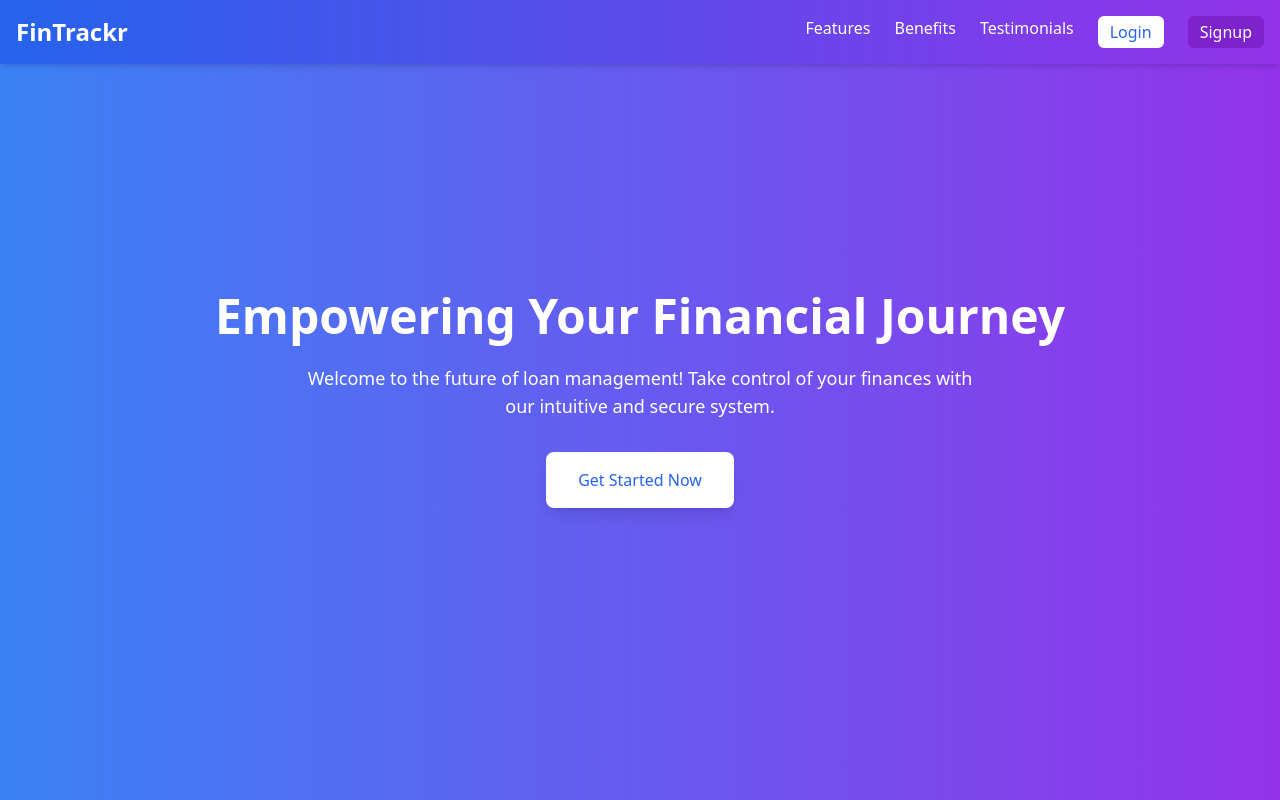
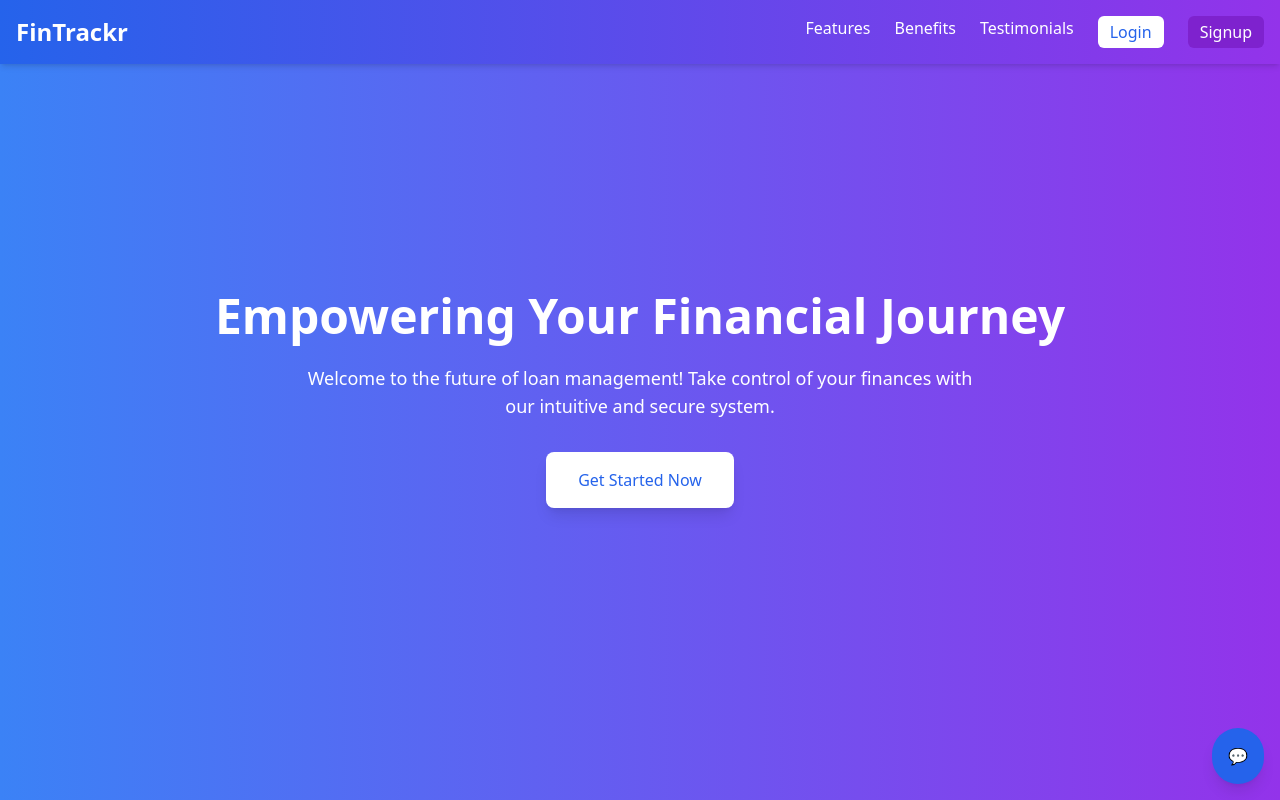
Before and after one commit to Venkata-Giridhar-Garikipati/FinTrackr, a React (Create React App) app in the folder frontend/: page / in a window 1280 px wide. Shown: the top 800 px of the page. Built offline with nearby package versions, Linux system fonts and the light colour scheme.

Commit message:
Update LandingPage.jsx

```diff
--- a/frontend/src/pages/LandingPage.jsx
+++ b/frontend/src/pages/LandingPage.jsx
@@ -1,4 +1,5 @@
 import React from "react";
+import ChatPopup from "../components/Chatbot/ChatPopup";
 import {
   FaMoneyBillWave,
   FaRegListAlt,
@@ -166,7 +167,9 @@ const LandingPage = () => (
           feedback="The detailed reports have helped us identify trends and optimize our lending process. A must-have!"
         />
       </div>
+       <ChatPopup />
     </section>
+
 
     {/* Footer */}
     <footer className="bg-gradient-to-r from-blue-600 to-purple-600 text-white p-4 text-center">
```
